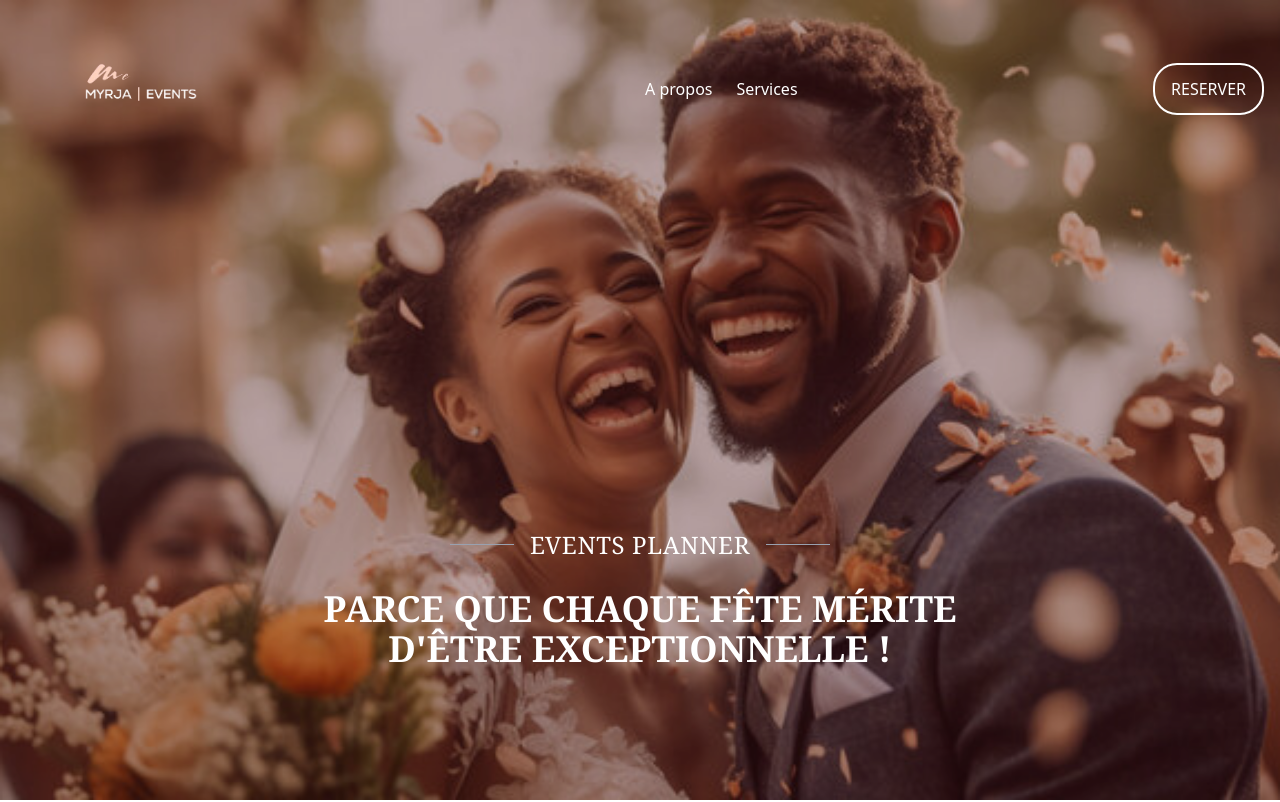
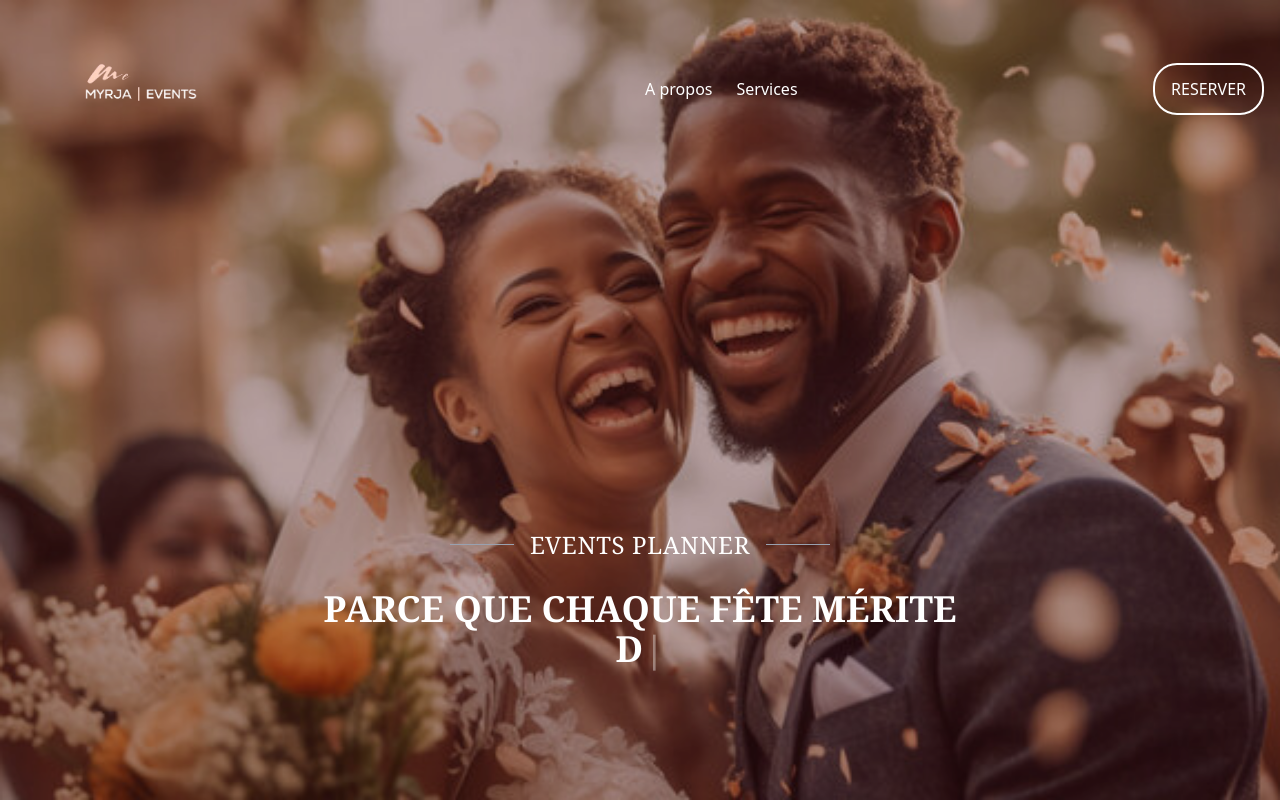
Before and after one commit to YannickZahinda/event-app, a React (Vite) app: page / in a window 1280 px wide. Shown: the top 802 px of the page. Built offline with nearby package versions, Linux system fonts and the light colour scheme.

Commit message:
implement type animation with typewrittecomponent

```diff
--- a/package.json
+++ b/package.json
@@ -20,7 +20,8 @@
     "react-router-dom": "^7.1.4",
     "react-whatsapp": "^0.3.0",
     "swiper": "^11.2.2",
-    "tailwindcss": "^4.0.1"
+    "tailwindcss": "^4.0.1",
+    "typewriter-effect": "^2.21.0"
   },
   "devDependencies": {
     "@eslint/js": "^9.17.0",
--- a/src/pages/Home.tsx
+++ b/src/pages/Home.tsx
@@ -6,6 +6,7 @@ import Engagement from "./Engagement";
 import Shop from "./Shop";
 import Strategy from "./Strategy";
 import Values from "./Values";
+import TypewriterComponent from "typewriter-effect";
 
 const Home = () => {
   return (
@@ -30,7 +31,13 @@ const Home = () => {
 
             <p className="text-2xl sm:text-3xl md:text-4xl text-white mt-4 font-serif font-bold text-center">
               PARCE QUE CHAQUE FÊTE MÉRITE <br className="hidden sm:block" />
-              D'ÊTRE EXCEPTIONNELLE !
+              <TypewriterComponent options={{
+                strings: ["D'ÊTRE EXCEPTIONNELLE !"],
+                autoStart: true,
+                deleteSpeed: 50,
+                delay: 100,
+                loop: true,
+              }} />
             </p>
           </div>
         </section>
```
Also changed, not shown: 1 other file (tests, documents, lock files or other folders).
